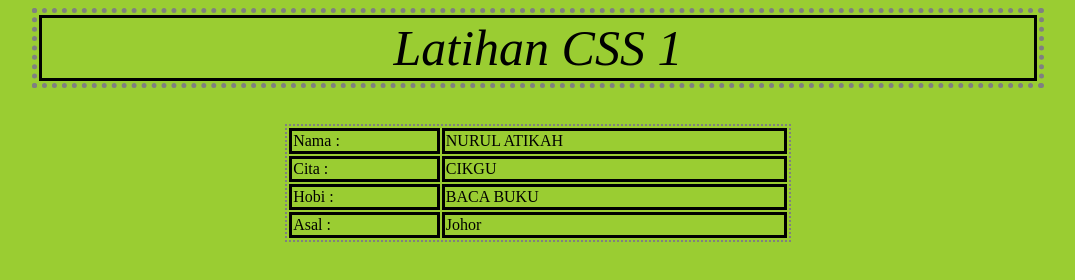
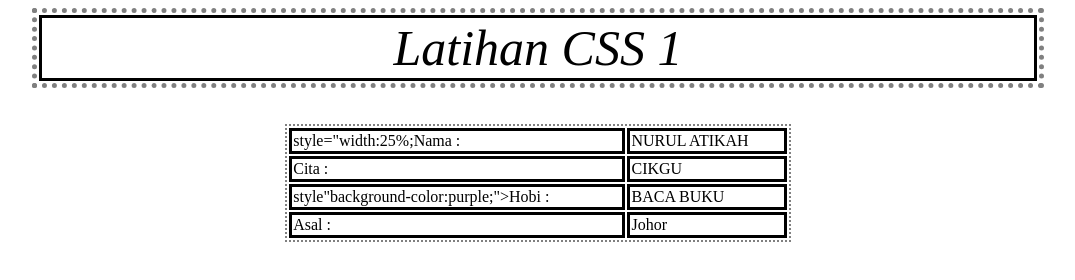
Before and after one commit to atikahmazuki/KPD1023_CSS, a plain HTML site: page index.html in a window 1280 px wide. Shown: the whole page, without its empty margins (102-1177 px from the left). Drawn offline with Linux system fonts and the light colour scheme.

Commit message:
Update index.html

```diff
--- a/index.html
+++ b/index.html
@@ -3,7 +3,7 @@
         <title>Latihan CSS 1</title>
         <style>
          .ini_ialah_body {
-             background-color: yellowgreen;
+             background-color: white;
          }
          .header {
              text-align: center;
@@ -40,7 +40,7 @@
 
        <table class="table2">
           <tr>
-              <td>Nama :</td>
+              <td>style="width:25%;Nama :</td>
               <td>NURUL ATIKAH</td>
           </tr>
           <tr>
@@ -48,7 +48,7 @@
               <td>CIKGU</td>
           </tr>
           <tr>
-              <td>Hobi :</td>
+              <td> style"background-color:purple;">Hobi :</td>
               <td>BACA BUKU</td>
           </tr>
           <tr>
```
